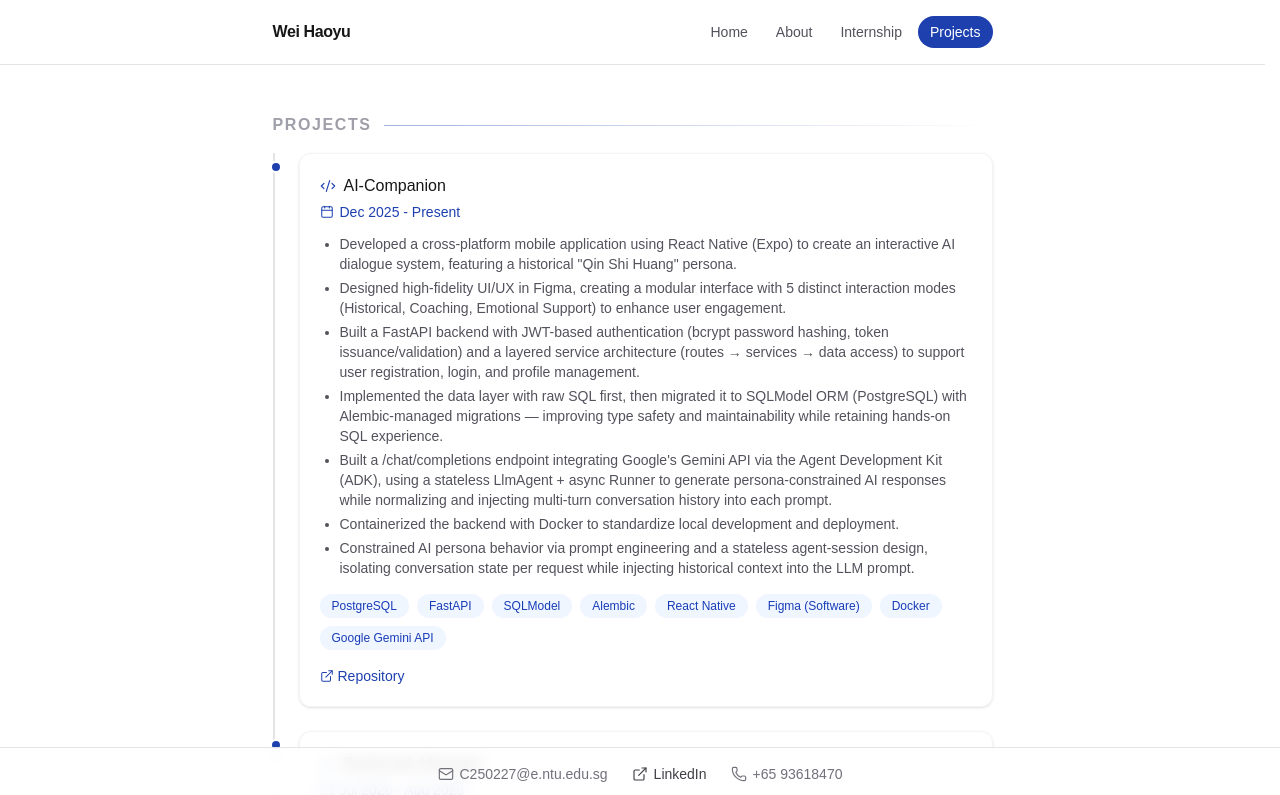
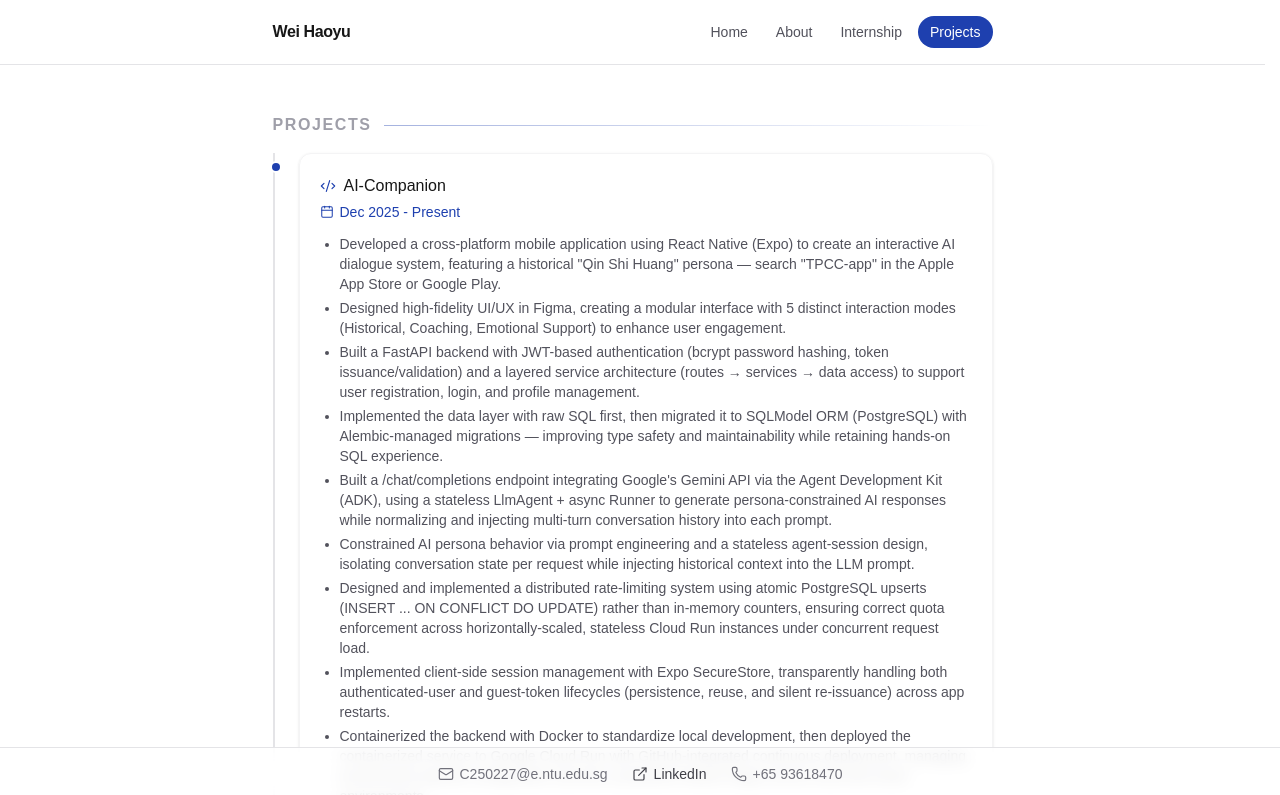
Before and after one commit to whyeric92-eng/my-website, a Next.js app: page /projects in a window 1280 px wide. Shown: the top 795 px of the page. Built offline with nearby package versions, Linux system fonts and the light colour scheme.

Commit message:
feat: update AI-Companion project description with latest resume details

```diff
--- a/data/projects.ts
+++ b/data/projects.ts
@@ -13,15 +13,17 @@ export const projects: Project[] = [
         duration: "Dec 2025 - Present",
         link: "https://github.com/AITPCC",
         bullets: [
-            'Developed a cross-platform mobile application using React Native (Expo) to create an interactive AI dialogue system, featuring a historical "Qin Shi Huang" persona.',
+            'Developed a cross-platform mobile application using React Native (Expo) to create an interactive AI dialogue system, featuring a historical "Qin Shi Huang" persona — search "TPCC-app" in the Apple App Store or Google Play.',
             "Designed high-fidelity UI/UX in Figma, creating a modular interface with 5 distinct interaction modes (Historical, Coaching, Emotional Support) to enhance user engagement.",
             "Built a FastAPI backend with JWT-based authentication (bcrypt password hashing, token issuance/validation) and a layered service architecture (routes → services → data access) to support user registration, login, and profile management.",
             "Implemented the data layer with raw SQL first, then migrated it to SQLModel ORM (PostgreSQL) with Alembic-managed migrations — improving type safety and maintainability while retaining hands-on SQL experience.",
             "Built a /chat/completions endpoint integrating Google's Gemini API via the Agent Development Kit (ADK), using a stateless LlmAgent + async Runner to generate persona-constrained AI responses while normalizing and injecting multi-turn conversation history into each prompt.",
-            "Containerized the backend with Docker to standardize local development and deployment.",
             "Constrained AI persona behavior via prompt engineering and a stateless agent-session design, isolating conversation state per request while injecting historical context into the LLM prompt.",
+            "Designed and implemented a distributed rate-limiting system using atomic PostgreSQL upserts (INSERT ... ON CONFLICT DO UPDATE) rather than in-memory counters, ensuring correct quota enforcement across horizontally-scaled, stateless Cloud Run instances under concurrent request load.",
+            "Implemented client-side session management with Expo SecureStore, transparently handling both authenticated-user and guest-token lifecycles (persistence, reuse, and silent re-issuance) across app restarts.",
+            "Containerized the backend with Docker to standardize local development, then deployed the containerized service to Google Cloud Run with GitHub-integrated continuous deployment, managing environment-specific configuration (secrets, production feature flags) across local and cloud environments.",
         ],
-        skills: ["PostgreSQL", "FastAPI", "SQLModel", "Alembic", "React Native", "Figma (Software)", "Docker", "Google Gemini API"],
+        skills: ["PostgreSQL", "FastAPI", "SQLModel", "Alembic", "React Native", "Figma (Software)", "Docker", "Google Gemini API", "Google Cloud Run"],
     },
     {
         title: "Bookmark Manager",
```
